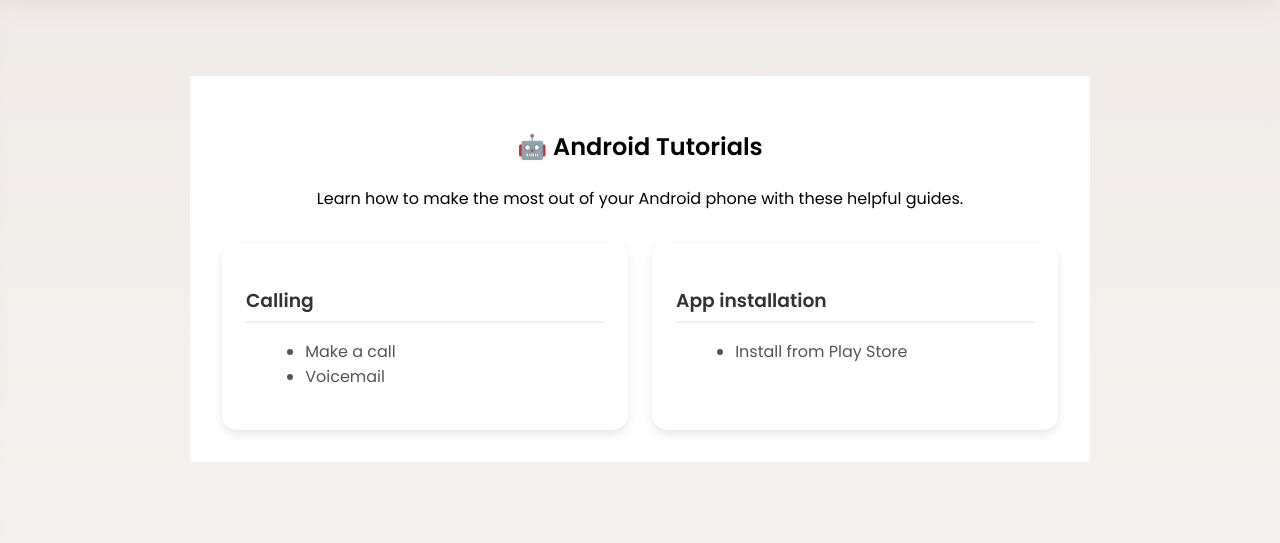
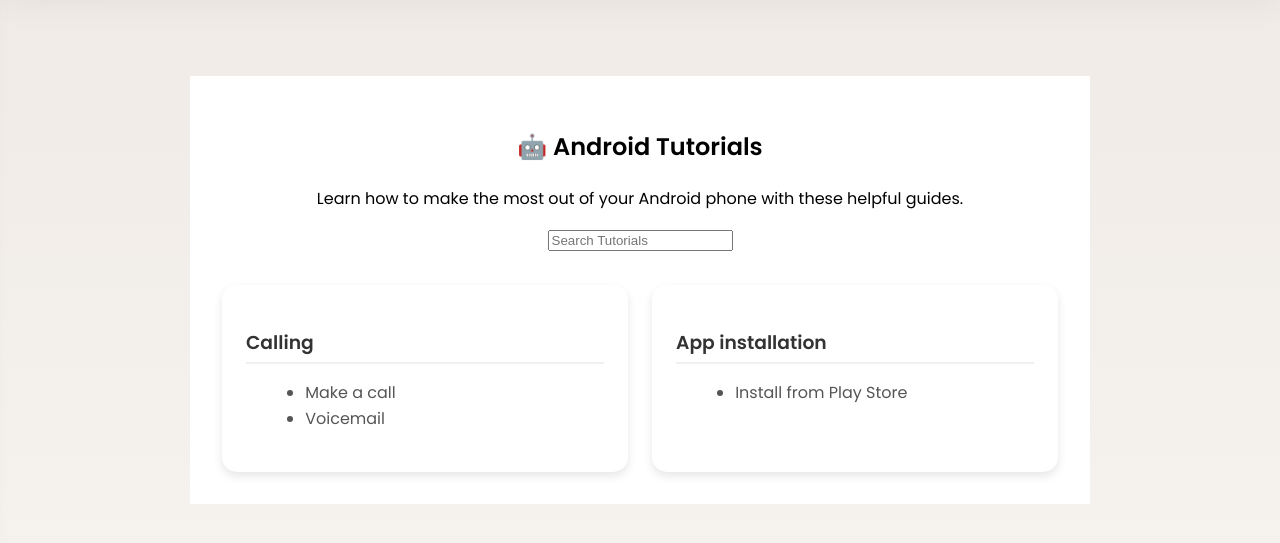
Before and after one commit to senior-project2025/INDY-6, a Flask app: page /android in a window 1280 px wide. Shown: the part 75-618 px from the top of the page. Run offline with Flask 3, Linux system fonts and the light colour scheme; some libraries are stand-ins or nearby versions.

Commit message:
Added Search bar

```diff
--- a/templates/tutorials_android.html
+++ b/templates/tutorials_android.html
@@ -3,6 +3,8 @@
 <main class="tutorial-page" style="background:#fff; color:#000; padding:2rem;">
   <h2>🤖 Android Tutorials</h2>
   <p>Learn how to make the most out of your Android phone with these helpful guides.</p>
+
+  <input id="tutorialSearch" placeholder="Search Tutorials" type="text" class="tutorial-search"/>
 
   {% if tutorials %}
   <div class="tutorial-grid">
```
